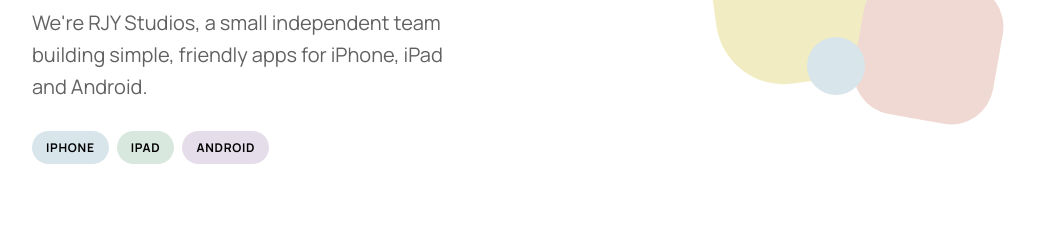
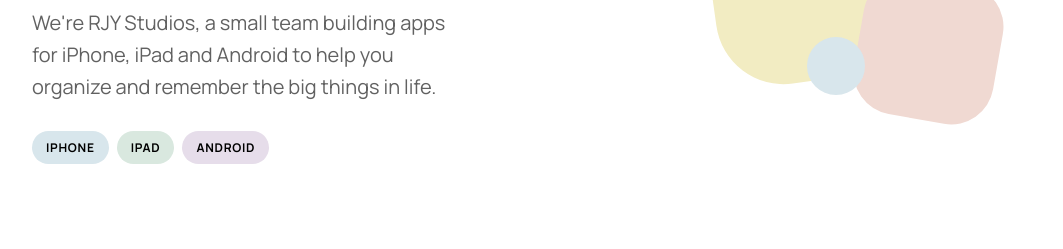
Before and after one commit to RJY-Studios/Website, a plain HTML site: page index.html in a window 1280 px wide. Shown: the part 359-608 px from the top of the page, without its empty margins (108-1171 px from the left). Drawn offline with Linux system fonts and the light colour scheme.

Commit message:
Rewrite the intro blurb under the headline
It and the page description now say RJY Studios builds apps to help
you organize and remember the big things in life.

Co-Authored-By: Claude Opus 5.5 <noreply@anthropic.com>
Claude-Session: https://claude.ai/code/session_01Fp5xxtgDi5HwKTAWZkaGdc

```diff
--- a/index.html
+++ b/index.html
@@ -4,7 +4,7 @@
   <meta charset="utf-8">
   <meta name="viewport" content="width=device-width, initial-scale=1, viewport-fit=cover">
   <title>RJY Studios</title>
-  <meta name="description" content="RJY Studios is a small independent team building simple, friendly apps for iPhone, iPad and Android.">
+  <meta name="description" content="RJY Studios is a small team building apps for iPhone, iPad and Android to help you organize and remember the big things in life.">
   <meta name="theme-color" content="#ffffff" media="(prefers-color-scheme: light)">
   <meta name="theme-color" content="#000000" media="(prefers-color-scheme: dark)">
   <link rel="icon" href="assets/favicon.svg" type="image/svg+xml">
@@ -33,7 +33,7 @@
       <div class="in">
         <div>
           <h1>Little apps for the big things in life.</h1>
-          <p>We're RJY Studios, a small independent team building simple, friendly apps for iPhone, iPad and Android.</p>
+          <p>We're RJY Studios, a small team building apps for iPhone, iPad and Android to help you organize and remember the big things in life.</p>
           <ul class="chips" aria-label="Platforms">
             <li>iPhone</li>
             <li>iPad</li>
```
